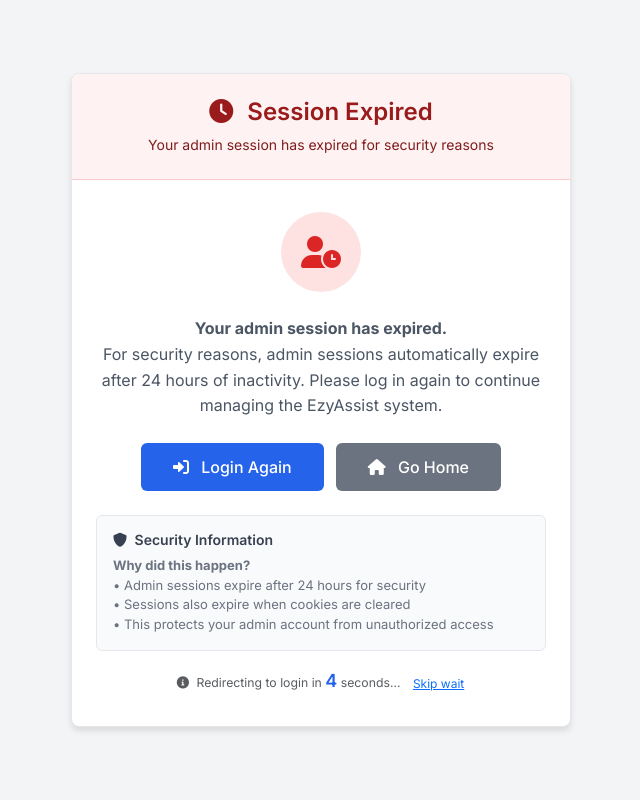
After one commit to fitriarsyadjo95/EzyAssist-Unified, a FastAPI app: template templates/admin/session_expired.html in a window 1280 px wide. The commit adds this page. Shown: the whole page, without its empty margins (296-936 px from the left). Run offline with FastAPI, Linux system fonts and the light colour scheme; the template is opened without the code that fills it, so the values that code supplies are empty.

Commit message:
Add user-friendly session expired page and improved error handling
- Create custom session expired page with 10-second auto-redirect
- Add exception handler for 401 errors to redirect instead of showing JSON
- Update AJAX requests to handle session expiration gracefully
- Add session validation for auto-refresh features
- Include skip countdown option for immediate redirect
- Clear session cookies automatically on expiration page

🤖 Generated with [Claude Code](https://claude.ai/code)

Co-Authored-By: Claude <noreply@anthropic.com>

```diff
--- a/main.py
+++ b/main.py
@@ -18,6 +18,7 @@ from functools import wraps
 
 # FastAPI and web components
 from fastapi import FastAPI, Request, Form, HTTPException, status, File, UploadFile, Depends
+from fastapi.exception_handlers import http_exception_handler
 from fastapi.responses import HTMLResponse, JSONResponse, RedirectResponse, FileResponse
 from fastapi.templating import Jinja2Templates
 from fastapi.staticfiles import StaticFiles
@@ -105,6 +106,22 @@ app = FastAPI(title="EzyAssist Unified System", version="1.0.0")
 # Setup templates and static files
 templates = Jinja2Templates(directory="templates")
 app.mount("/static", StaticFiles(directory="static"), name="static")
+
+# Custom exception handler for 401 errors (session expired)
+@app.exception_handler(HTTPException)
+async def custom_http_exception_handler(request: Request, exc: HTTPException):
+    if exc.status_code == 401 and "session" in str(exc.detail).lower():
+        # Check if this is an AJAX/API request
+        if request.headers.get("accept") == "application/json" or "/admin/bot-status" in str(request.url):
+            return JSONResponse(
+                status_code=401,
+                content={"detail": "Session expired", "redirect": "/admin/session-expired"}
+            )
+        # For regular page requests, redirect to session expired page
+        return RedirectResponse(url="/admin/session-expired", status_code=302)
+
+    # For all other HTTP exceptions, use default handler
+    return await http_exception_handler(request, exc)
 
 # Database setup
 DATABASE_URL = os.getenv("DATABASE_URL")
@@ -975,6 +992,13 @@ async def api_register_user(payload: RegistrationPayload):
 # ADMIN DASHBOARD ROUTES
 # =============================================================================
 
+@app.get("/admin/session-expired", response_class=HTMLResponse)
+async def admin_session_expired(request: Request):
+    """Session expired page"""
+    return templates.TemplateResponse("admin/session_expired.html", {
+        "request": request
+    })
+
 @app.get("/admin/login", response_class=HTMLResponse)
 async def admin_login_page(request: Request):
     """Admin login page"""
--- /dev/null
+++ b/templates/admin/session_expired.html
@@ -0,0 +1,215 @@
+<!DOCTYPE html>
+<html lang="en">
+<head>
+    <meta charset="UTF-8">
+    <meta name="viewport" content="width=device-width, initial-scale=1.0">
+    <title>Session Expired - EzyAssist Admin</title>
+    <link href="https://cdn.jsdelivr.net/npm/bootstrap@5.3.0/dist/css/bootstrap.min.css" rel="stylesheet">
+    <link href="https://cdnjs.cloudflare.com/ajax/libs/font-awesome/6.0.0/css/all.min.css" rel="stylesheet">
+    <link href="https://fonts.googleapis.com/css2?family=Inter:wght@400;500;600;700&display=swap" rel="stylesheet">
+    <style>
+        body {
+            background: #F3F4F6;
+            min-height: 100vh;
+            display: flex;
+            align-items: center;
+            justify-content: center;
+            font-family: 'Inter', sans-serif;
+            font-size: 14px;
+        }
+        .session-expired-card {
+            background: #FFFFFF;
+            border-radius: 8px;
+            box-shadow: 0 4px 6px rgba(0, 0, 0, 0.1);
+            border: 1px solid #E5E7EB;
+            overflow: hidden;
+            max-width: 500px;
+            width: 100%;
+        }
+        .card-header {
+            background: #FEF2F2;
+            color: #991B1B;
+            padding: 24px;
+            border-bottom: 1px solid #FECACA;
+            text-align: center;
+        }
+        .card-header h3 {
+            font-weight: 600;
+            font-size: 24px;
+            color: #991B1B;
+            margin: 0;
+        }
+        .card-header p {
+            color: #7F1D1D;
+            font-size: 14px;
+            margin: 8px 0 0 0;
+        }
+        .card-body {
+            padding: 32px 24px;
+            text-align: center;
+        }
+        .session-icon {
+            width: 80px;
+            height: 80px;
+            border-radius: 50%;
+            background: #FEE2E2;
+            display: flex;
+            align-items: center;
+            justify-content: center;
+            margin: 0 auto 24px;
+            color: #DC2626;
+            font-size: 32px;
+        }
+        .btn-login {
+            background: #2563EB;
+            border: none;
+            color: white;
+            font-weight: 500;
+            border-radius: 6px;
+            padding: 12px 32px;
+            transition: all 0.2s ease;
+            text-decoration: none;
+            display: inline-block;
+        }
+        .btn-login:hover {
+            background: #1D4ED8;
+            color: white;
+            transform: translateY(-1px);
+            text-decoration: none;
+        }
+        .btn-secondary {
+            background: #6B7280;
+            border: none;
+            color: white;
+            font-weight: 500;
+            border-radius: 6px;
+            padding: 12px 32px;
+            transition: all 0.2s ease;
+            text-decoration: none;
+            display: inline-block;
+            margin-left: 12px;
+        }
+        .btn-secondary:hover {
+            background: #4B5563;
+            color: white;
+            text-decoration: none;
+        }
+        .info-text {
+            color: #4B5563;
+            font-size: 16px;
+            line-height: 1.6;
+            margin-bottom: 24px;
+        }
+        .security-note {
+            background: #F9FAFB;
+            border: 1px solid #E5E7EB;
+            border-radius: 6px;
+            padding: 16px;
+            margin-top: 24px;
+            text-align: left;
+        }
+        .security-note h6 {
+            color: #374151;
+            font-weight: 600;
+            margin-bottom: 8px;
+            font-size: 14px;
+        }
+        .security-note p {
+            color: #6B7280;
+            font-size: 13px;
+            margin: 0;
+            line-height: 1.5;
+        }
+        .countdown {
+            color: #2563EB;
+            font-weight: 600;
+            font-size: 18px;
+        }
+    </style>
+</head>
+<body>
+    <div class="container">
+        <div class="row justify-content-center">
+            <div class="col-md-8 col-lg-6">
+                <div class="card session-expired-card">
+                    <div class="card-header">
+                        <h3>
+                            <i class="fas fa-clock me-2"></i>
+                            Session Expired
+                        </h3>
+                        <p>Your admin session has expired for security reasons</p>
+                    </div>
+                    <div class="card-body">
+                        <div class="session-icon">
+                            <i class="fas fa-user-clock"></i>
+                        </div>
+
+                        <div class="info-text">
+                            <strong>Your admin session has expired.</strong><br>
+                            For security reasons, admin sessions automatically expire after 24 hours of inactivity.
+                            Please log in again to continue managing the EzyAssist system.
+                        </div>
+
+                        <div class="d-flex justify-content-center">
+                            <a href="/admin/login" class="btn btn-login">
+                                <i class="fas fa-sign-in-alt me-2"></i>
+                                Login Again
+                            </a>
+                            <a href="/" class="btn btn-secondary">
+                                <i class="fas fa-home me-2"></i>
+                                Go Home
+                            </a>
+                        </div>
+
+                        <div class="security-note">
+                            <h6><i class="fas fa-shield-alt me-1"></i> Security Information</h6>
+                            <p>
+                                <strong>Why did this happen?</strong><br>
+                                • Admin sessions expire after 24 hours for security<br>
+                                • Sessions also expire when cookies are cleared<br>
+                                • This protects your admin account from unauthorized access
+                            </p>
+                        </div>
+
+                        <div class="mt-3">
+                            <small class="text-muted">
+                                <i class="fas fa-info-circle me-1"></i>
+                                Redirecting to login in <span id="countdown" class="countdown">10</span> seconds...
+                                <button onclick="skipCountdown()" class="btn btn-link btn-sm p-0 ms-2" style="font-size: 12px;">
+                                    Skip wait
+                                </button>
+                            </small>
+                        </div>
+                    </div>
+                </div>
+            </div>
+        </div>
+    </div>
+
+    <script src="https://cdn.jsdelivr.net/npm/bootstrap@5.3.0/dist/js/bootstrap.bundle.min.js"></script>
+    <script>
+        // Auto redirect countdown
+        let countdown = 10;
+        const countdownElement = document.getElementById('countdown');
+
+        const timer = setInterval(() => {
+            countdown--;
+            countdownElement.textContent = countdown;
+
+            if (countdown <= 0) {
+                clearInterval(timer);
+                window.location.href = '/admin/login';
+            }
+        }, 1000);
+
+        // Function to skip countdown
+        function skipCountdown() {
+            clearInterval(timer);
+            window.location.href = '/admin/login';
+        }
+
+        // Clear any existing admin session cookie
+        document.cookie = "admin_session=; expires=Thu, 01 Jan 1970 00:00:00 UTC; path=/;";
+    </script>
+</body>
+</html>
```
Also changed, not shown: templates/admin/bot_activity.html (+18 -3 lines), templates/admin/dashboard.html (+10 -0 lines).
